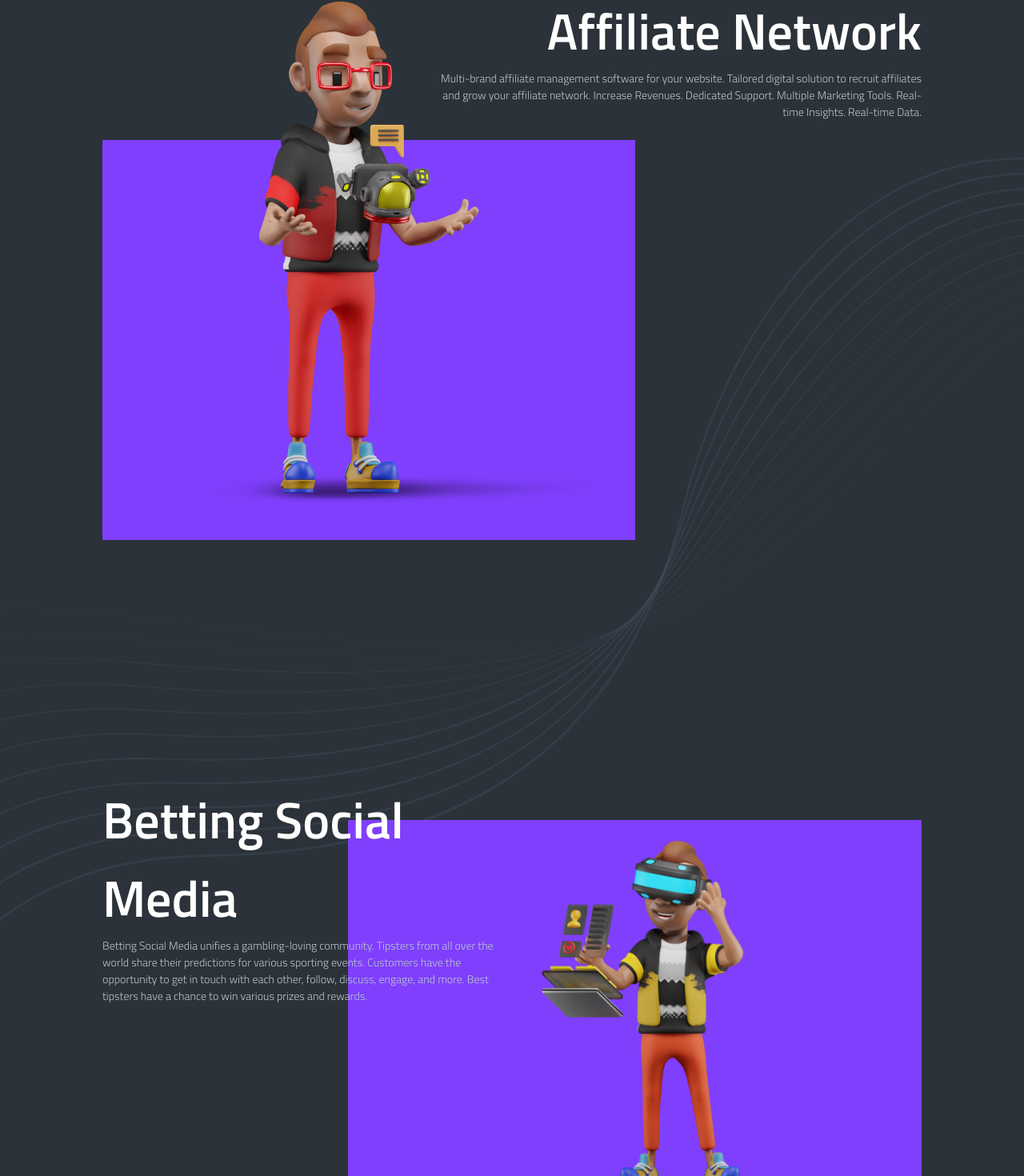
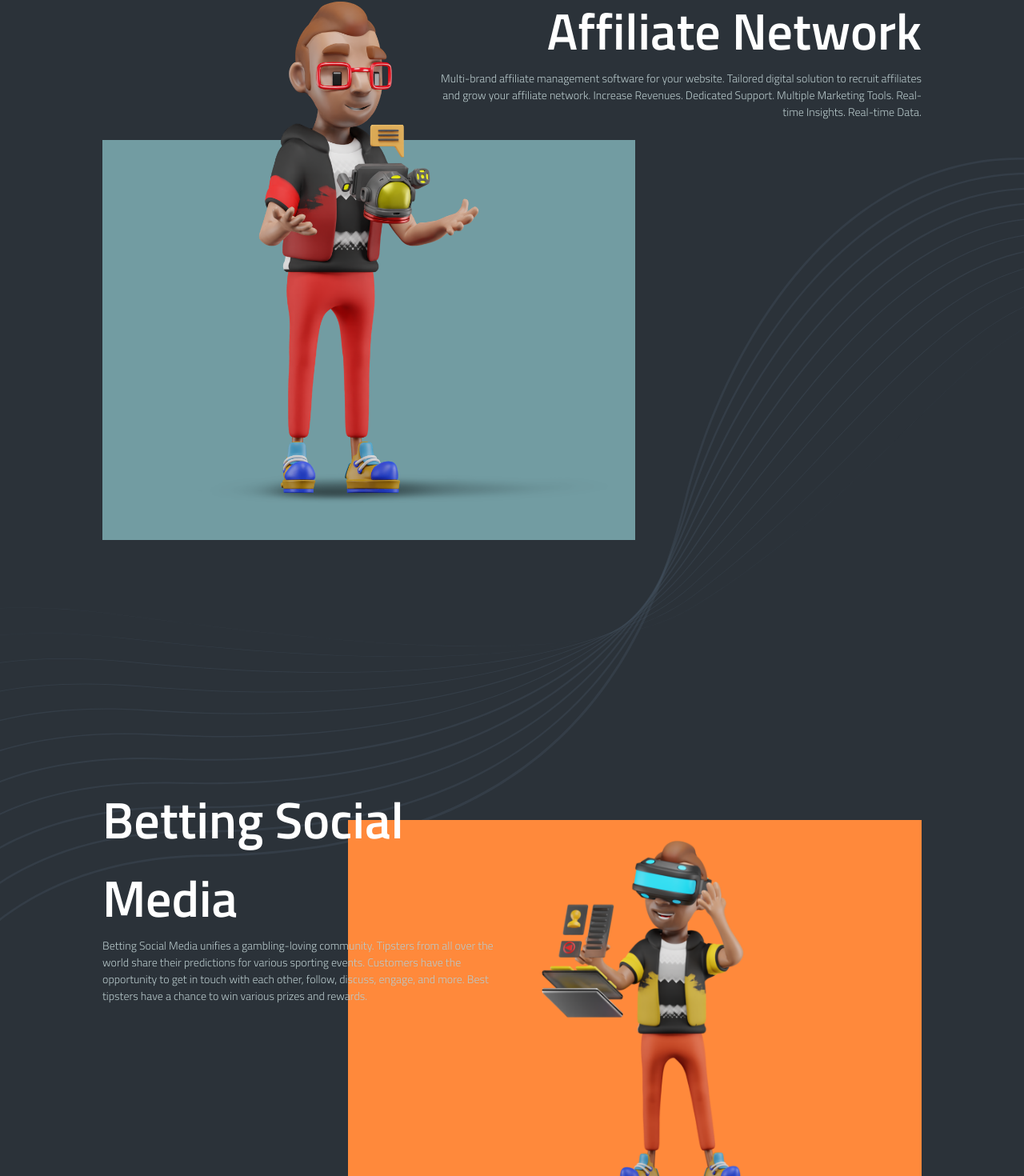
Before and after one commit to Optimogroupio/optimo-group-website, a Next.js app: page / in a window 1280 px wide. Shown: the part 1800-3270 px from the top of the page at 80% size. Built offline with nearby package versions, Linux system fonts and the light colour scheme.

Commit message:
image bg

```diff
--- a/package.json
+++ b/package.json
@@ -12,7 +12,8 @@
     "framer-motion": "^6.2.9",
     "next": "12.1.4",
     "react": "18.0.0",
-    "react-dom": "18.0.0"
+    "react-dom": "18.0.0",
+    "sharp": "^0.30.3"
   },
   "devDependencies": {
     "eslint": "8.12.0",
--- a/styles/pages/Home.module.css
+++ b/styles/pages/Home.module.css
@@ -190,6 +190,9 @@
     /* z-index: 2; */
     align-items: flex-end;
 }
+.affiliateBlock .imageBg{
+    background-color: #729CA2;
+}
 .affiliateBlock .secondaryHeader, .affiliateProject .title{
     width: fit-content;
     text-align: right;
@@ -212,6 +215,9 @@
     width: 100%;
     /* z-index: 2; */
     min-height: 600px;
+}
+.socialMedia .imageBg{
+    background-color: #FF893B;
 }
 .socialMedia .column:first-child{
     position: absolute;
@@ -246,6 +252,9 @@
     gap: 150px;
     overflow: hidden;
 }
+.streamingSolutions .imageBg{
+    background-color: #729CA2;
+}
 .streamingSolutions .textContainer{
     width: 50%;
     align-self: center;
@@ -274,6 +283,9 @@
     flex-direction: row;
     /* z-index: 2; */
     overflow: hidden;
+}
+.startupIncubator .imageBg{
+    background-color: #729CA2;
 }
 .startupIncubator .column:first-child{
     width: 60%;
@@ -315,6 +327,9 @@
     flex-direction: row;
     /* z-index: 2; */
     gap: 50px;
+}
+.projects .imageBg{
+    background-color: #424a52;
 }
 .projects .column{
     flex: 1;
--- a/styles/pages/Mobile.module.css
+++ b/styles/pages/Mobile.module.css
@@ -137,6 +137,9 @@
     display: flex;
     flex-direction: column;
 }
+.affiliateNetwork .imageBg{
+    background-color: #729CA2;
+}
 .affiliateNetwork .imageContainer{
     width: 100%;
     height: 250px;
@@ -152,6 +155,9 @@
     display: flex;
     flex-direction: column;
 }
+.socialMedia .imageBg{
+    background-color: #FF893B;
+}
 .socialMedia .imageContainer{
     width: 100%;
     height: 350px;
@@ -161,6 +167,9 @@
 .streamingSolutions{
     display: flex;
     flex-direction: column;
+}
+.streamingSolutions .imageBg{
+    background-color: #729CA2;
 }
 .streamingSolutions .imageContainer{
     width: 100%;
@@ -172,6 +181,9 @@
     display: flex;
     flex-direction: column;
 }
+.startupIncubator .imageBg{
+    background-color: #729CA2;
+}
 .startupIncubator .imageContainer{
     width: 100%;
     height: 250px;
@@ -182,6 +194,9 @@
 .projects{
     display: flex;
     flex-direction: column;
+}
+.projects .imageBg{
+    background-color: #424a52;
 }
 .projects .text{
     margin-top: 10px;
```
Also changed, not shown: 1 other file (tests, documents, lock files or other folders).
